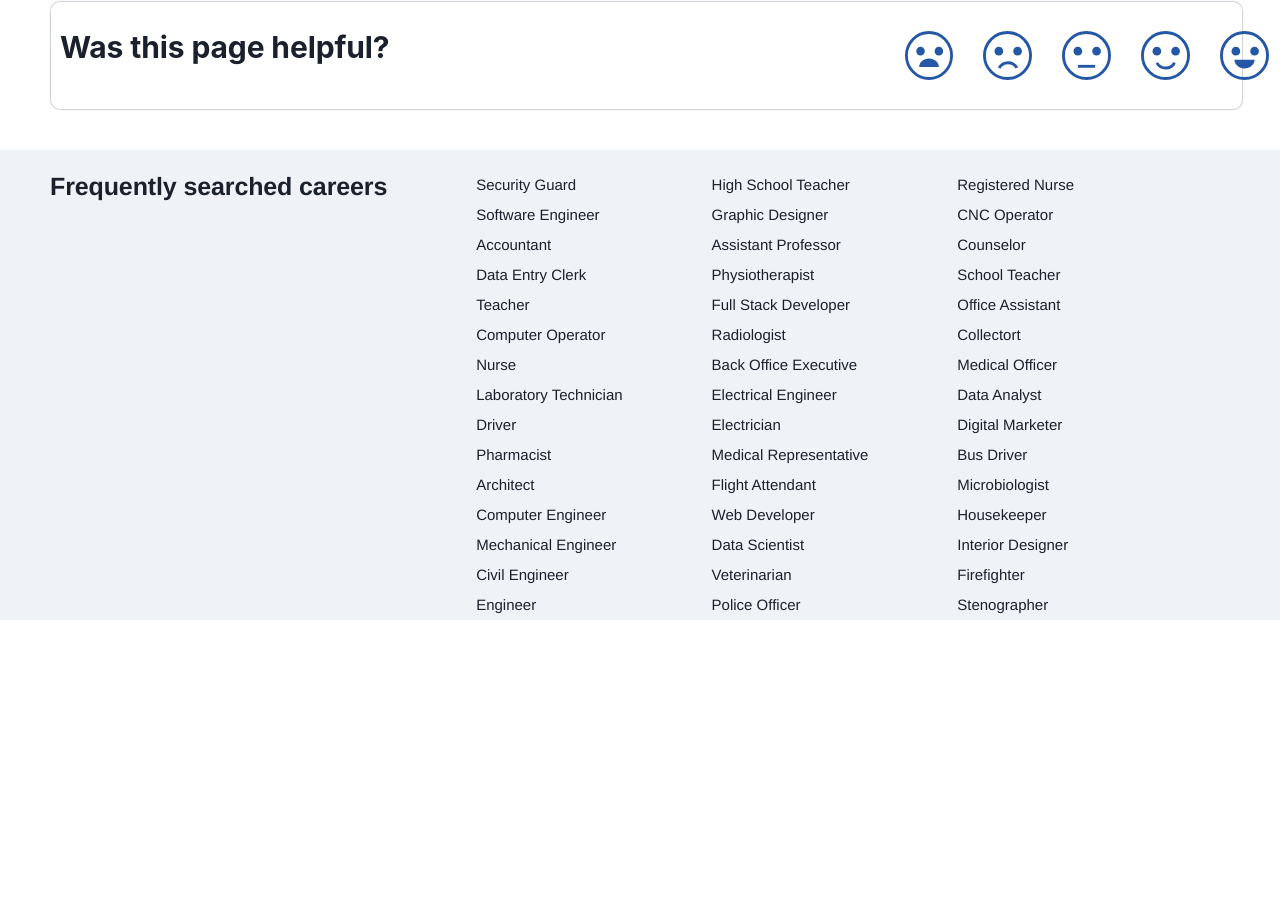
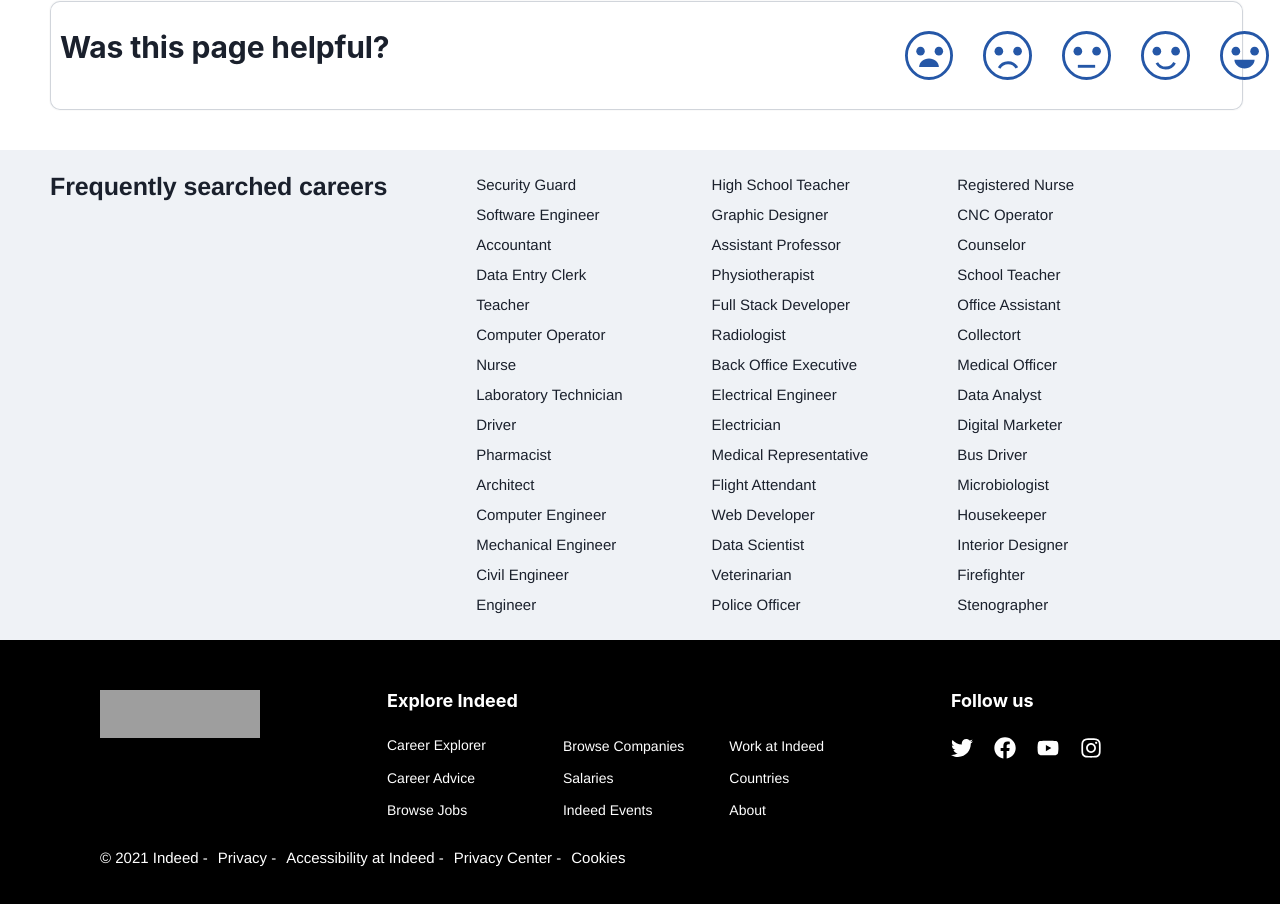
Before and after one commit to kavish729/Indeed---Clone, a React (Create React App) app: page /salary in a window 1280 px wide. Shown: the part 1985-2889 px from the top of the page. Before the commit the page ends 2605 px from the top, so only its background shows below. Built offline with nearby package versions, Linux system fonts and the light colour scheme; grey boxes are pictures that could not be loaded.

Commit message:
footer completed

```diff
--- a/src/App.css
+++ b/src/App.css
@@ -10,7 +10,7 @@
 }
 .salmdiv{
   display:flex;
-  box-sizing: border-box;
+  width:100%
 }
 .salfdiv>h1{
   text-align: left;
@@ -229,6 +229,7 @@ text-decoration:none solid rgb(45, 45, 45)
 .mainsecfooterdiv{
   background: #eff2f6;
   padding-top:20px;
+  padding-bottom:20px;
   font-family:
 "Helvetica Neue", Helvetica, Arial, "Liberation Sans", Roboto, Noto, sans-serif
 }
--- a/src/components/FindJobs/JobDetails.jsx
+++ b/src/components/FindJobs/JobDetails.jsx
@@ -67,7 +67,7 @@ const JobDetails = () => {
               </Flex>
             </Flex>
             <Box fontSize=".8rem" color="gray" margin="1rem 1rem 1rem 1rem">
-              {Parser(details.jobDescription)}
+              {/* {Parser(details.jobDescription)} */}
             </Box>
           </Box>
         </Box>
--- /dev/null
+++ b/src/components/salaryguide/Salarymainfooter.jsx
@@ -0,0 +1,200 @@
+import React from "react";
+import {
+  Box,
+  Image,
+  Stack,
+  Heading,
+  List,
+  Link,
+  Icon,
+  ListItem,
+} from "@chakra-ui/react";
+import { FaFacebook, FaInstagram, FaTwitter, FaYoutube } from "react-icons/fa";
+const Chakrafooter = () => {
+  return (
+    <Box bg="black" padding="50px" fontFamily="Helvetica Neue" width="100%" >
+      <Box
+        display={{ sm: "block", md: "flex" }}
+        justifyContent="space-between"
+        width="85%"
+        ml="50px"
+        color="white"
+      >
+        <Stack>
+          <Image
+            height="48px"
+            width="160px"
+            src="https://encrypted-tbn0.gstatic.com/images?q=tbn:ANd9GcSR0OK5sOiH8FFuuHFUKhhvVeCoQAdjeGUqOg&usqp=CAU"
+          />
+        </Stack>
+        <Stack>
+          <Box
+            display={{ sm: "block", md: "flex" }}
+            justifyContent="space-between"
+            gap={{ sm: "20px", md: "45px" }}
+          >
+            <Stack lineHeight="2.02em">
+              <Heading fontSize="18px" mb="10px">
+                Explore Indeed
+              </Heading>
+              <List listStyle="none">
+                <ListItem
+                  fontSize="14px"
+                  cursor="pointer"
+                  _hover={{ color: "#509fff", textDecoration: "underline" }}
+                >
+                  Career Explorer
+                </ListItem>
+                <ListItem
+                  fontSize="14px"
+                  fontWeight="400"
+                  cursor="pointer"
+                  _hover={{ color: "#509fff ", textDecoration: "underline" }}
+                >
+                  Career Advice
+                </ListItem>
+                <ListItem
+                  fontSize="14px"
+                  fontWeight="400"
+                  cursor="pointer"
+                  _hover={{ color: "#509fff ", textDecoration: "underline" }}
+                >
+                  Browse Jobs
+                </ListItem>
+              </List>
+            </Stack>
+            <Stack lineHeight="2.02em">
+              <List>
+                <ListItem
+                  mt="40px"
+                  fontSize="14px"
+                  fontWeight="400"
+                  cursor="pointer"
+                  _hover={{ color: "#509fff ", textDecoration: "underline" }}
+                >
+                  Browse Companies
+                </ListItem>
+                <ListItem
+                  fontSize="14px"
+                  fontWeight="400"
+                  cursor="pointer"
+                  _hover={{ color: "#509fff ", textDecoration: "underline" }}
+                >
+                  Salaries
+                </ListItem>
+                <ListItem
+                  fontSize="14px"
+                  fontWeight="400"
+                  cursor="pointer"
+                  _hover={{ color: "#509fff ", textDecoration: "underline" }}
+                >
+                  Indeed Events
+                </ListItem>
+              </List>
+            </Stack>
+            <Stack lineHeight="2.02em">
+              <List>
+                <ListItem
+                  mt="40px"
+                  fontSize="14px"
+                  fontWeight="400"
+                  cursor="pointer"
+                  _hover={{ color: "#509fff ", textDecoration: "underline" }}
+                >
+                  Work at Indeed
+                </ListItem>
+                <ListItem
+                  fontSize="14px"
+                  fontWeight="400"
+                  cursor="pointer"
+                  _hover={{ color: "#509fff ", textDecoration: "underline" }}
+                >
+                  Countries
+                </ListItem>
+                <ListItem
+                  fontSize="14px"
+                  fontWeight="400"
+                  cursor="pointer"
+                  _hover={{ color: "#509fff ", textDecoration: "underline" }}
+                >
+                  About
+                </ListItem>
+              </List>
+            </Stack>
+          </Box>
+        </Stack>
+        <Stack>
+          <Heading fontSize="18px" mb="18px">
+            Follow us
+          </Heading>
+          <Box display={{ sm: "block", md: "flex" }} gap="20px">
+            <Icon
+              fontSize="23px"
+              cursor="pointer"
+              _hover={{ color: "teal.300" }}
+            >
+              <FaTwitter />
+            </Icon>
+            <Icon fontSize="23px" _hover={{ color: "teal.300" }}>
+              <FaFacebook />
+            </Icon>
+            <Icon fontSize="23px" _hover={{ color: "teal.300" }}>
+              <FaYoutube />
+            </Icon>
+            <Icon fontSize="23px" _hover={{ color: "teal.300" }}>
+              <FaInstagram />
+            </Icon>
+          </Box>
+        </Stack>
+      </Box>
+
+      <List
+        color="white"
+        display={{ sm: "block", md: "flex" }}
+        gap="10px"
+        ml="50px"
+        mt="20px"
+        fontFamily="Helvetica Neue"
+      >
+        <ListItem
+          cursor="pointer"
+          fontSize="15px"
+          _hover={{ color: "#509fff", textDecoration: "underline" }}
+        >
+          © 2021 Indeed -
+        </ListItem>
+        <ListItem
+          cursor="pointer"
+          fontSize="15px"
+          _hover={{ color: "#509fff", textDecoration: "underline" }}
+        >
+          {" "}
+          Privacy -{" "}
+        </ListItem>
+        <ListItem
+          cursor="pointer"
+          fontSize="15px"
+          _hover={{ color: "#509fff", textDecoration: "underline" }}
+        >
+          Accessibility at Indeed -{" "}
+        </ListItem>
+        <ListItem
+          cursor="pointer"
+          fontSize="15px"
+          _hover={{ color: "#509fff", textDecoration: "underline" }}
+        >
+          Privacy Center -{" "}
+        </ListItem>
+        <ListItem
+          cursor="pointer"
+          fontSize="15px"
+          _hover={{ color: "#509fff", textDecoration: "underline" }}
+        >
+          Cookies
+        </ListItem>
+      </List>
+    </Box>
+  );
+};
+
+export default Chakrafooter;
--- a/src/pages/SalaryGuide.jsx
+++ b/src/pages/SalaryGuide.jsx
@@ -4,6 +4,7 @@ import Byindustry from "../components/salaryguide/Byindustry";
 import Bycompany from "../components/salaryguide/Bycompany";
 import Salaryearning from "../components/salaryguide/Salaryearning";
 import Secfooter from "../components/salaryguide/Secfooter";
+import Salarymainfooter from "../components/salaryguide/Salarymainfooter";
 const Industryarray = [
   { name: "Elementary School Teacher", salary: "2,47,310 per year" },
   { name: "Human Resources Specialist", salary: "2,15,486 per year" },
@@ -256,6 +257,7 @@ const SalaryGuide = () => {
       <div>
         <Secfooter />
       </div>
+      <Salarymainfooter/>
     </>
   );
 };
```
